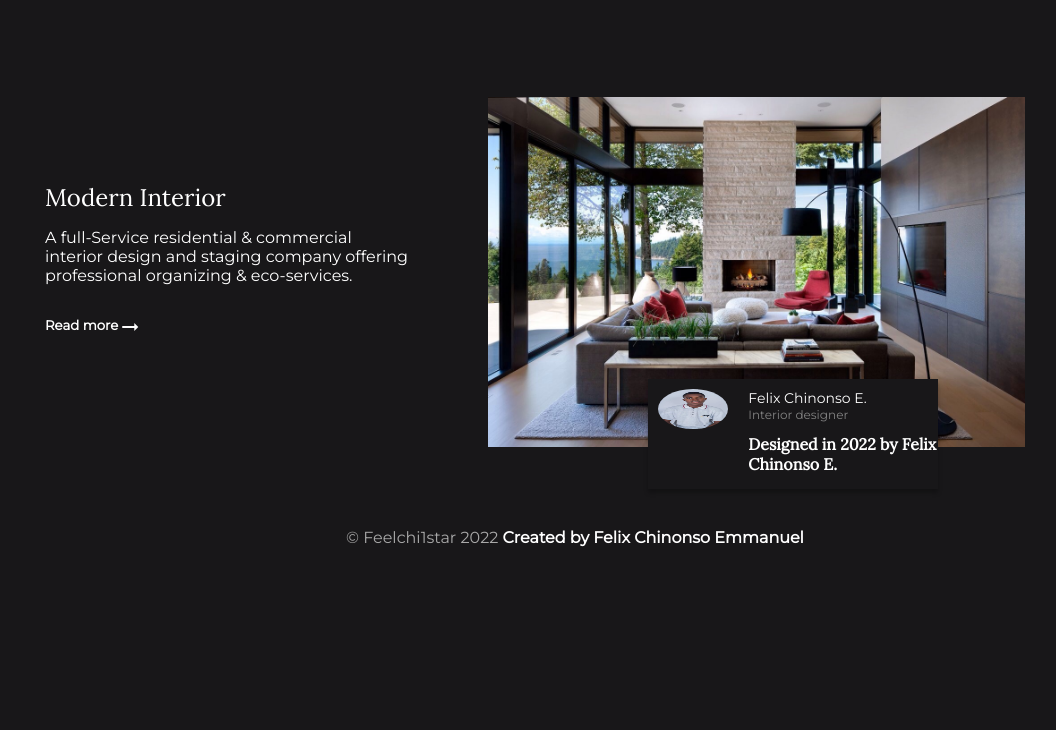
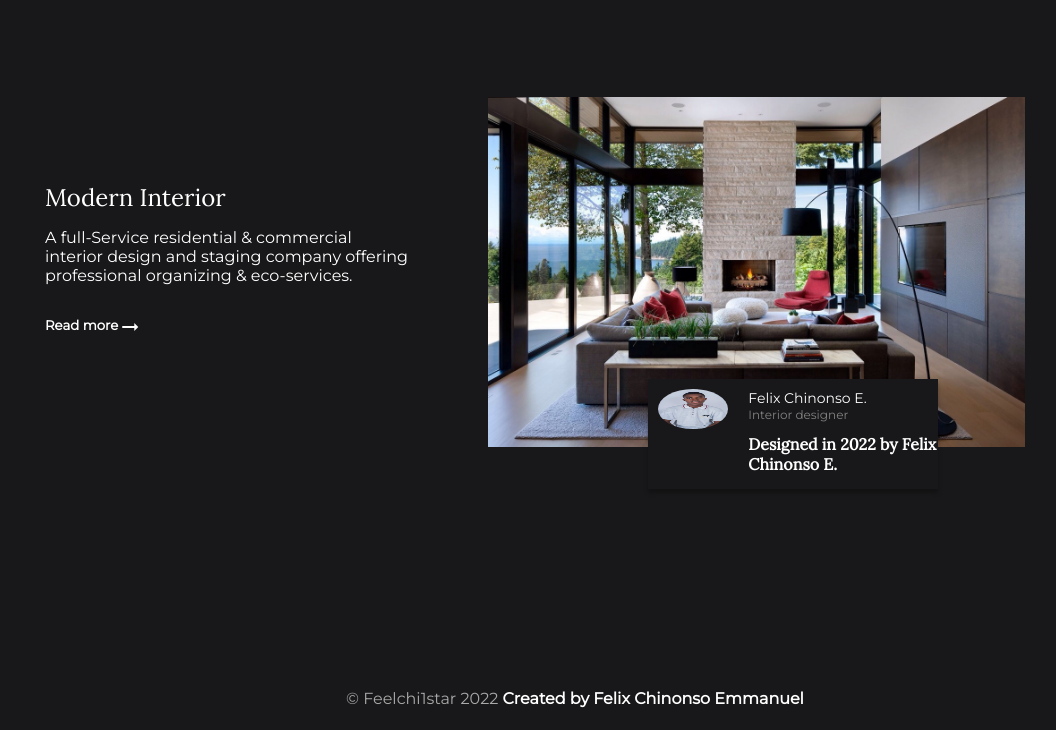
Before and after one commit to feelchi1star/Interior-Consultant, a plain HTML site: page index.html in a window 1280 px wide. Shown: the part 70-800 px from the top of the page, without its empty margins (65-1121 px from the left). Drawn offline with Linux system fonts and the light colour scheme.

Commit message:
Update style.css

```diff
--- a/style.css
+++ b/style.css
@@ -158,8 +158,8 @@ a {
 /* Footer  */
 
 #footer {
-  position: relative;
-padding: 20px;
+  position: absolute;
+bottom:0;
 
   font-style: normal;
   font-weight: 500;
@@ -276,7 +276,7 @@ padding: 20px;
 
   #footer {
     font-size: 14px;
-  }
+  margin: auto;}
 }
 /* Card height For Smaller devices */
 @media all and (max-width: 375px) {
```
